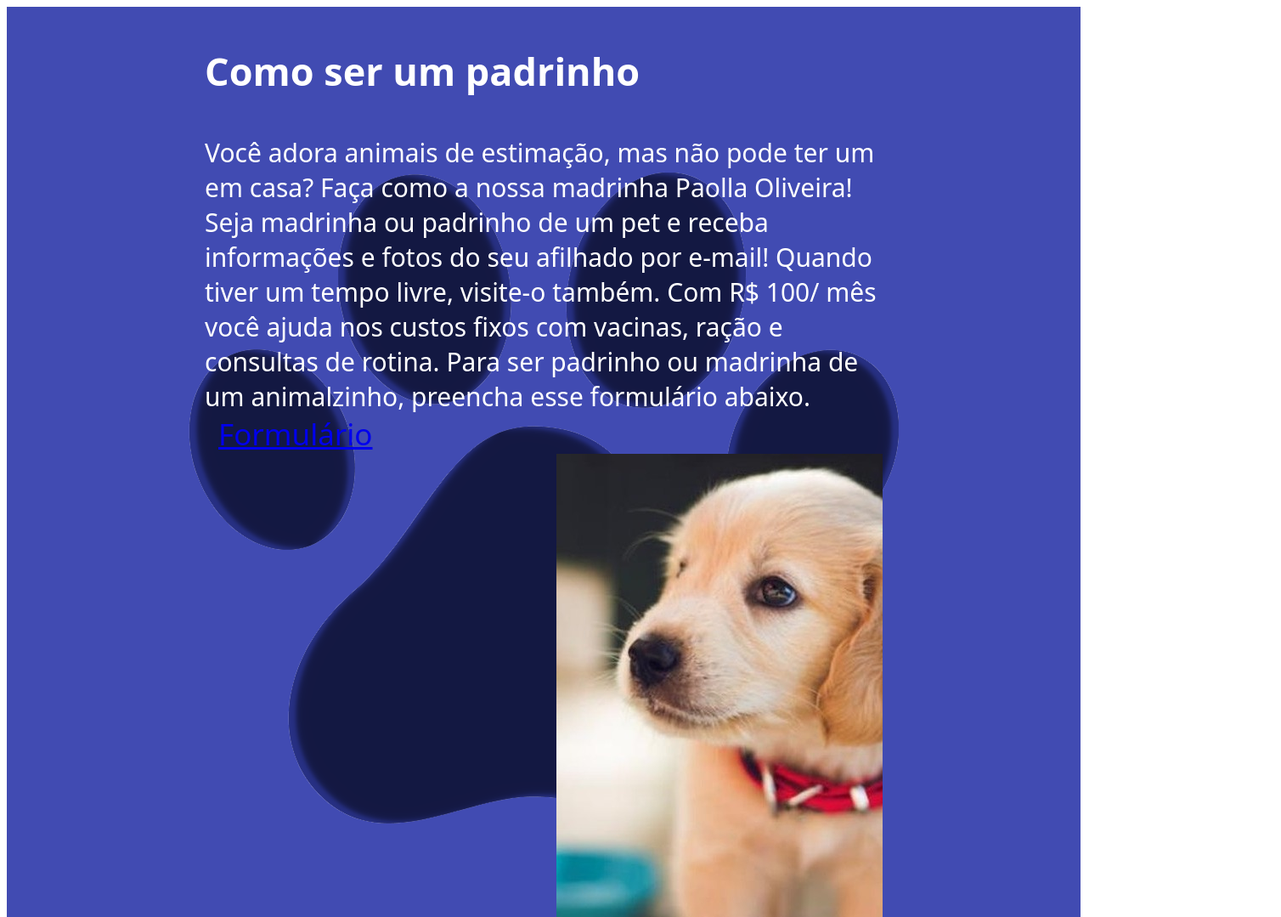
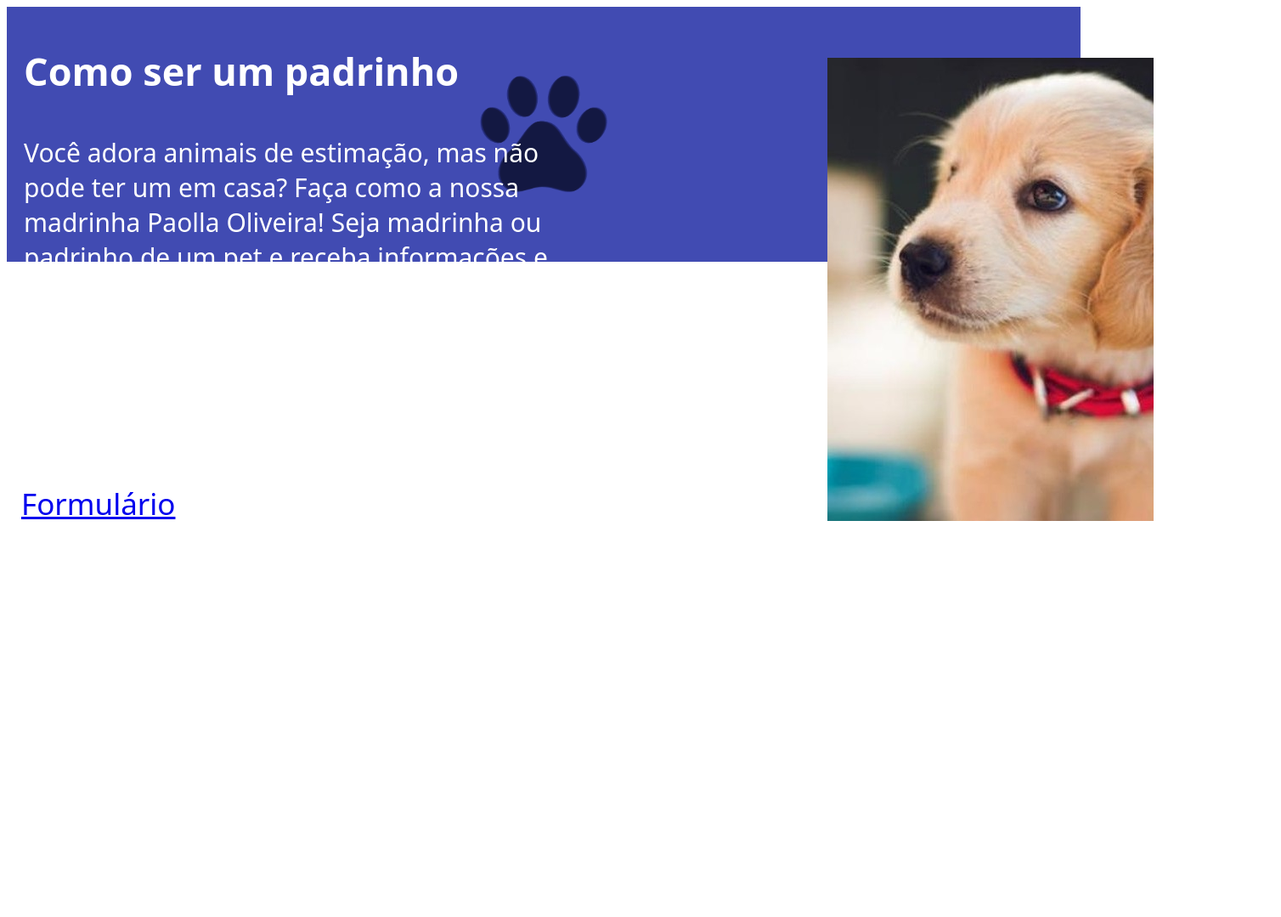
Before and after one commit to IDEjr/trainee-2020.2-ruby, a Gatsby site in the folder paraiso-dos-focinhos/: page / in a window 1280 px wide. Shown: the top 1079 px of the page at 85% size, 1508 px wide, since content can reach past the window. After the commit the page ends 800 px from the top, so only its background shows below. Built offline with nearby package versions, Linux system fonts and the light colour scheme; Gatsby itself is replaced by a stand-in of ours.

Commit message:
att2 help

```diff
--- a/paraiso-dos-focinhos/src/components/HelpSection.js
+++ b/paraiso-dos-focinhos/src/components/HelpSection.js
@@ -5,13 +5,15 @@ function HelpSection(){
     return (
         <section id="help">
           <div class="corpo">
-            <h3>Como ser um padrinho</h3>
-            <p>Você adora animais de estimação, mas não pode ter um em casa? Faça como a nossa madrinha Paolla Oliveira! Seja madrinha ou padrinho de um pet e receba informações e fotos do seu afilhado por e-mail! Quando tiver um tempo livre, visite-o também. Com R$ 100/ mês você ajuda nos custos fixos com vacinas, ração e consultas de rotina. Para ser padrinho ou madrinha de um animalzinho, preencha esse formulário abaixo.</p>
-            <a href="https://docs.google.com/forms/d/e/1FAIpQLSfwTfjK8BAIpfkDBcyGsPrlvTuDxsoZFN_LvcyGeUA7tjj0Ww/viewform">Formulário</a>
+            <div class="text">
+              <h3>Como ser um padrinho</h3>
+              <p>Você adora animais de estimação, mas não pode ter um em casa? Faça como a nossa madrinha Paolla Oliveira! Seja madrinha ou padrinho de um pet e receba informações e fotos do seu afilhado por e-mail! Quando tiver um tempo livre, visite-o também. Com R$ 100/ mês você ajuda nos custos fixos com vacinas, ração e consultas de rotina. Para ser padrinho ou madrinha de um animalzinho, preencha esse formulário abaixo.</p>
+              <a href="https://docs.google.com/forms/d/e/1FAIpQLSfwTfjK8BAIpfkDBcyGsPrlvTuDxsoZFN_LvcyGeUA7tjj0Ww/viewform">Formulário</a>
+              <h4>Não quer ser padrinho? Saiba como ajudar de outras formas:</h4>
+            </div>
             <div class="imgdog">
               <img src=".\c1.jpg" alt="" />
             </div>
-            <h4>Não quer ser padrinho? Saiba como ajudar de outras formas:</h4>
           </div>
         </section>
     );
--- a/paraiso-dos-focinhos/src/estilo/HelpSstyle.css
+++ b/paraiso-dos-focinhos/src/estilo/HelpSstyle.css
@@ -7,26 +7,31 @@ section#help {
     width: 100%;
     margin: 0;
     background: #414BB2 url("aaaa.png") no-repeat scroll center;
-    background-repeat: no-repeat;
+    background-size: 150px;
     font-size: 20px;
 }
 
 section#help div.corpo {
     display: flex;
-    flex-direction: column;
-    max-width: 800px;
+    width: 1500px;
+    height: 300px;
     margin: auto;
     color: white;
+}
+
+section#help div.corpo div.text{
+    float: left;
+    width: 700px;
 }
 
 section#help div.corpo h3{
     font-size: 45px;
     text-align: left;
-    margin-left: 1px;
+    margin-left: 20px;
 }
 
 section#help div.corpo p{
-    margin: auto auto auto 1px;
+    margin: auto auto auto 20px;
     font-size: 30px;
     text-align: left;
 }
@@ -34,12 +39,12 @@ section#help div.corpo p{
 section#help div.corpo h4{
     font-size: 20px;
     text-align: left;
-    margin-left: 1px;
+    margin-left: 20px;
 }
 
 section#help div.imgdog{
     display: block;
-    margin: auto 1px auto auto;
+    margin: 60px 150px 60px auto;
 }
 
 section#help div.corpo a{
```
